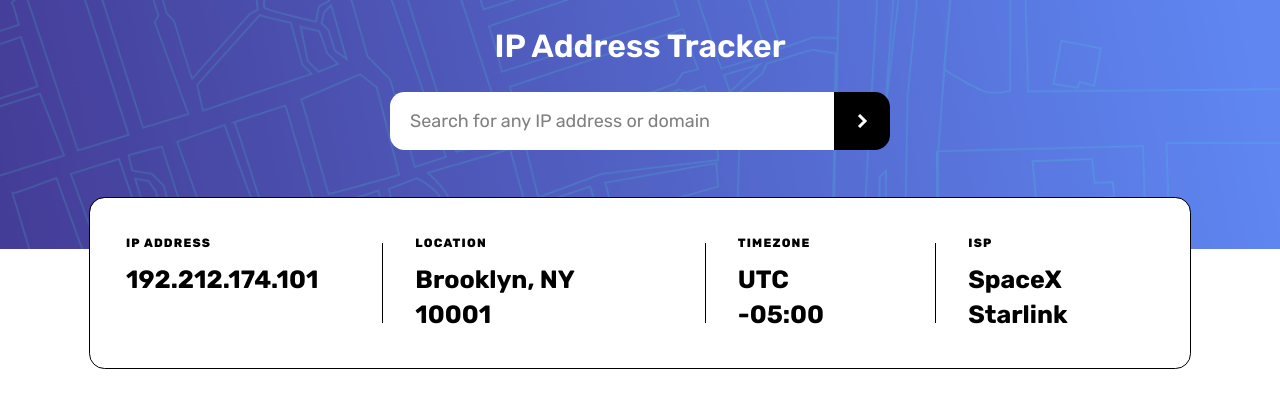
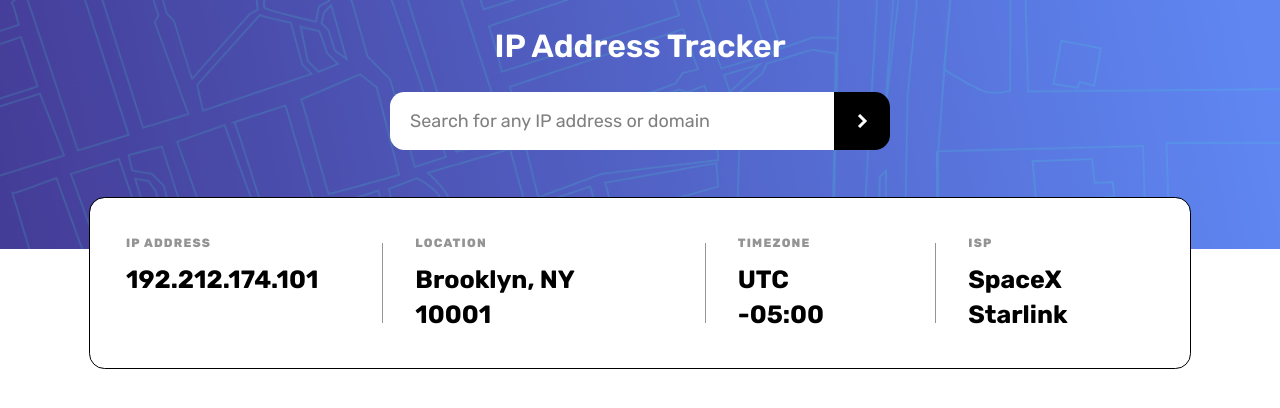
Before and after one commit to aiminnano/FMSIpAddressTracker, a React (Vite) app: page / in a window 1280 px wide. Shown: the top 408 px of the page. Built offline with nearby package versions, Linux system fonts and the light colour scheme.

Commit message:
added new style

```diff
--- a/src/index.css
+++ b/src/index.css
@@ -2,5 +2,6 @@
 
 @theme{
     --font-rubik: "Rubik", sans-serif;
-
+    --color-gray950: #2b2b2b;
+    --color-gray400: #949494;
 }
```
